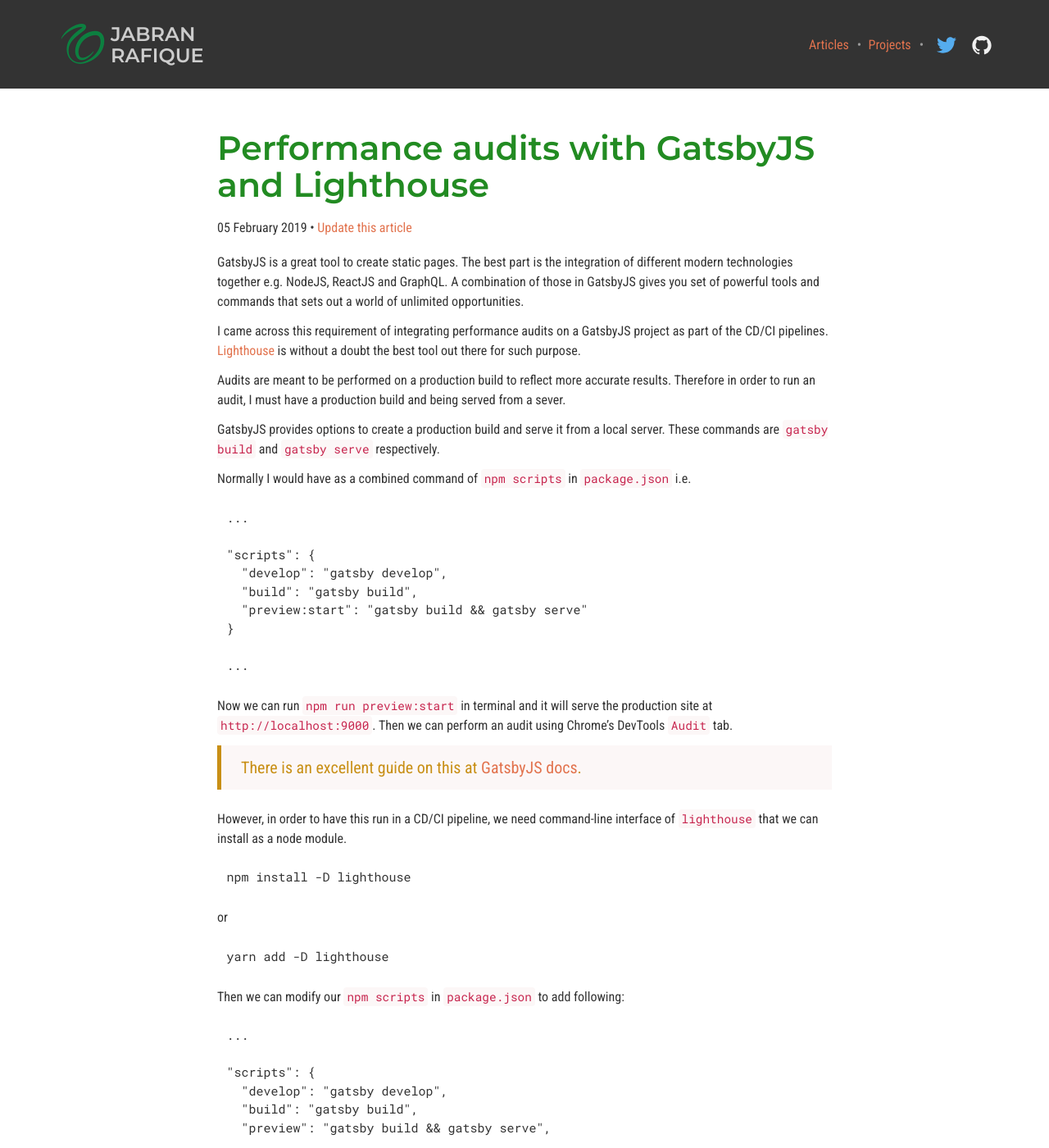
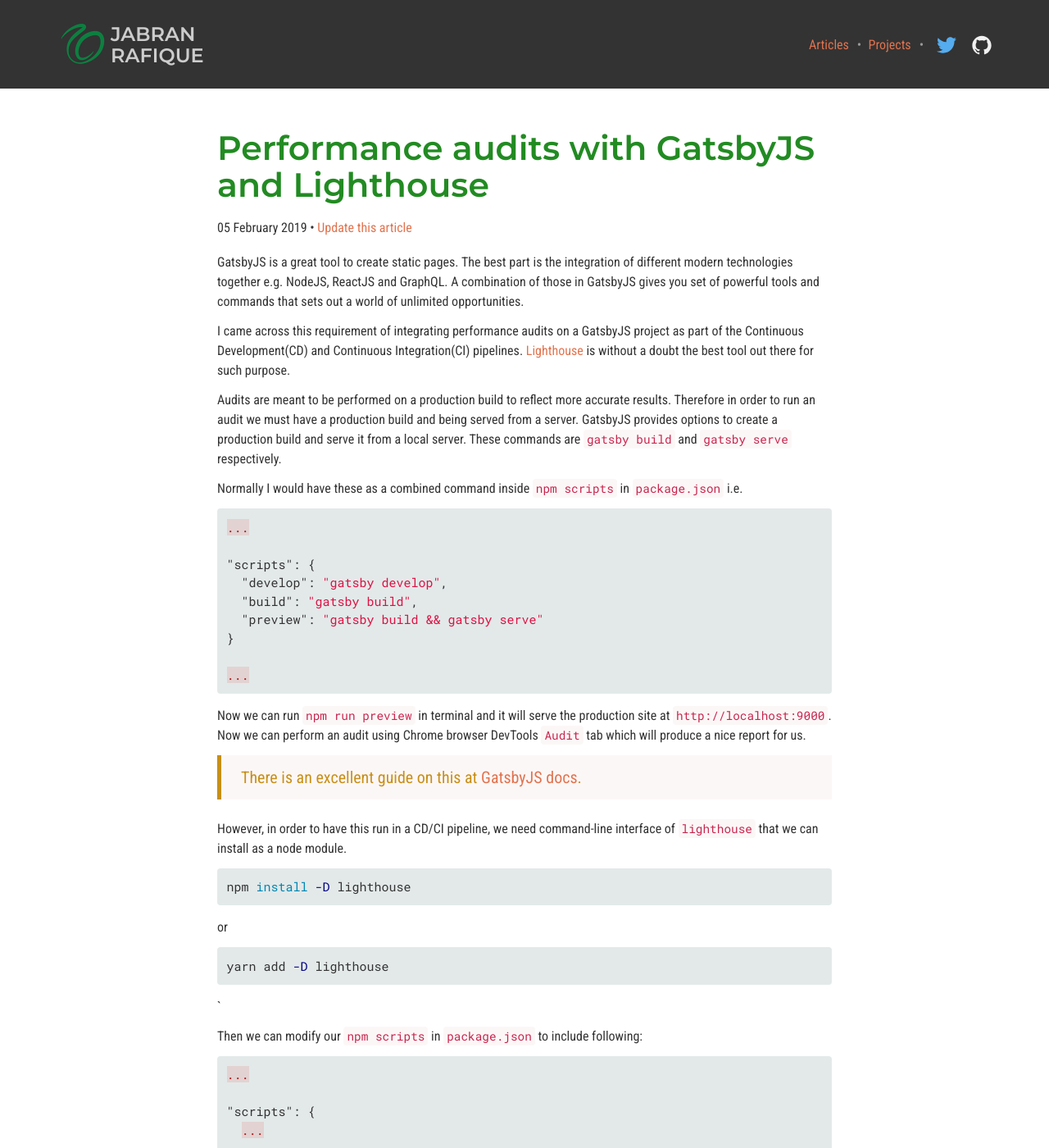
Before and after one commit to jabranr/jabranr.github.io-legacy, a Jekyll site: the page built from _posts/2019-02-05-performance-audits-with-lighthouse-and-gatsbyjs.markdown, in a window 1280 px wide and 1400 px high. Shown: the whole window at 82% size. Built offline with Jekyll 4.4.1, drawn with Linux system fonts in a browser that asks for light colours; comment, search, counter and statistics services are not loaded; some of the changed text lies outside the part shown.

Commit message:
update to fix typo and ode highlighting

````diff
--- a/_posts/2019-02-05-performance-audits-with-lighthouse-and-gatsbyjs.markdown
+++ b/_posts/2019-02-05-performance-audits-with-lighthouse-and-gatsbyjs.markdown
@@ -11,51 +11,47 @@
 
 GatsbyJS is a great tool to create static pages. The best part is the integration of different modern technologies together e.g. NodeJS, ReactJS and GraphQL. A combination of those in GatsbyJS gives you set of powerful tools and commands that sets out a world of unlimited opportunities.
 
-I came across this requirement of integrating performance audits on a GatsbyJS project as part of the CD/CI pipelines. [Lighthouse](https://developers.google.com/web/tools/lighthouse/) is without a doubt the best tool out there for such purpose.
+I came across this requirement of integrating performance audits on a GatsbyJS project as part of the Continuous Development(CD) and Continuous Integration(CI) pipelines. [Lighthouse](https://developers.google.com/web/tools/lighthouse/) is without a doubt the best tool out there for such purpose.
 
-Audits are meant to be performed on a production build to reflect more accurate results. Therefore in order to run an audit, I must have a production build and being served from a sever.
+Audits are meant to be performed on a production build to reflect more accurate results. Therefore in order to run an audit we must have a production build and being served from a server. GatsbyJS provides options to create a production build and serve it from a local server. These commands are `gatsby build` and `gatsby serve` respectively.
 
-GatsbyJS provides options to create a production build and serve it from a local server. These commands are `gatsby build` and `gatsby serve` respectively.
+Normally I would have these as a combined command inside `npm scripts` in `package.json` i.e.
 
-Normally I would have as a combined command of `npm scripts` in `package.json` i.e.
-
-```
+{% highlight json %}
 ...
 
 "scripts": {
   "develop": "gatsby develop",
   "build": "gatsby build",
-  "preview:start": "gatsby build && gatsby serve"
+  "preview": "gatsby build && gatsby serve"
 }
 
 ...
-```
+{% endhighlight %}
 
-Now we can run `npm run preview:start` in terminal and it will serve the production site at `http://localhost:9000`. Then we can perform an audit using Chrome's DevTools `Audit` tab.
+Now we can run `npm run preview` in terminal and it will serve the production site at `http://localhost:9000`. Now we can perform an audit using Chrome browser DevTools `Audit` tab which will produce a nice report for us.
 
 > There is an excellent guide on this at [GatsbyJS docs](https://www.gatsbyjs.org/docs/audit-with-lighthouse/).
 
 However, in order to have this run in a CD/CI pipeline, we need command-line interface of `lighthouse` that we can install as a node module.
 
-```
+{% highlight bash %}
 npm install -D lighthouse
-```
+{% endhighlight %}
 
 or
 
-```
+{% highlight bash %}
 yarn add -D lighthouse
-```
+{% endhighlight %}`
 
-Then we can modify our `npm scripts` in `package.json` to add following:
+Then we can modify our `npm scripts` in `package.json` to include following:
 
-```
+{% highlight json %}
 ...
 
 "scripts": {
-  "develop": "gatsby develop",
-  "build": "gatsby build",
-  "preview": "gatsby build && gatsby serve",
+  ...
 
   "preview:start": "(gatsby build && (gatsby serve &))",
   "preview:stop": "lsof -i tcp:9000 | awk '{print $2}' | grep \"[0-9]\" | xargs kill -9",
@@ -65,11 +61,11 @@
 }
 
 ...
-```
+{% endhighlight %}
 
 It may already be self-explanatory but here is quick run through:
 
-- `lighthouse:audit` runs the `lighthouse` on given URL which in this case is `http://localhost:9000` since GatsbyJS serves the site on port 9000.
+- `audit` runs the `lighthouse` on given URL which in this case is `http://localhost:9000` since GatsbyJS serves the site on port 9000.
 - `preview:start` is same as `preview` command but with some difference. It makes sure that GatsbyJS serves the site in background and does not block further commands to run.
 - `preview:stop` basically kills the GatsbyJS service running in the background assuming it is running on port 9000
 - `perf:audit` runs the combination of above commands to make a build, serve it in the background, run the `lighthouse` audit, opens the report in browser and kills the background service
````
